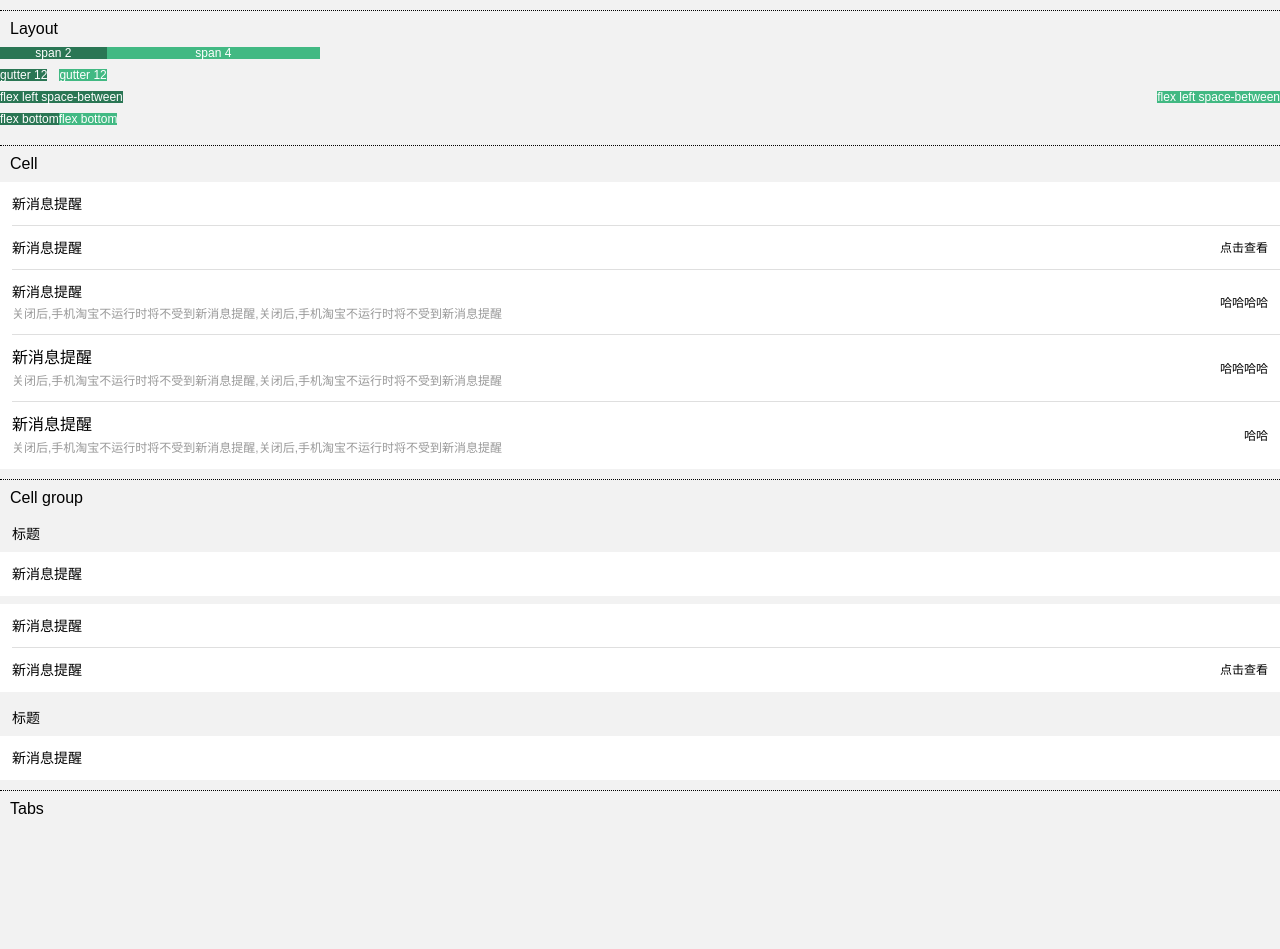
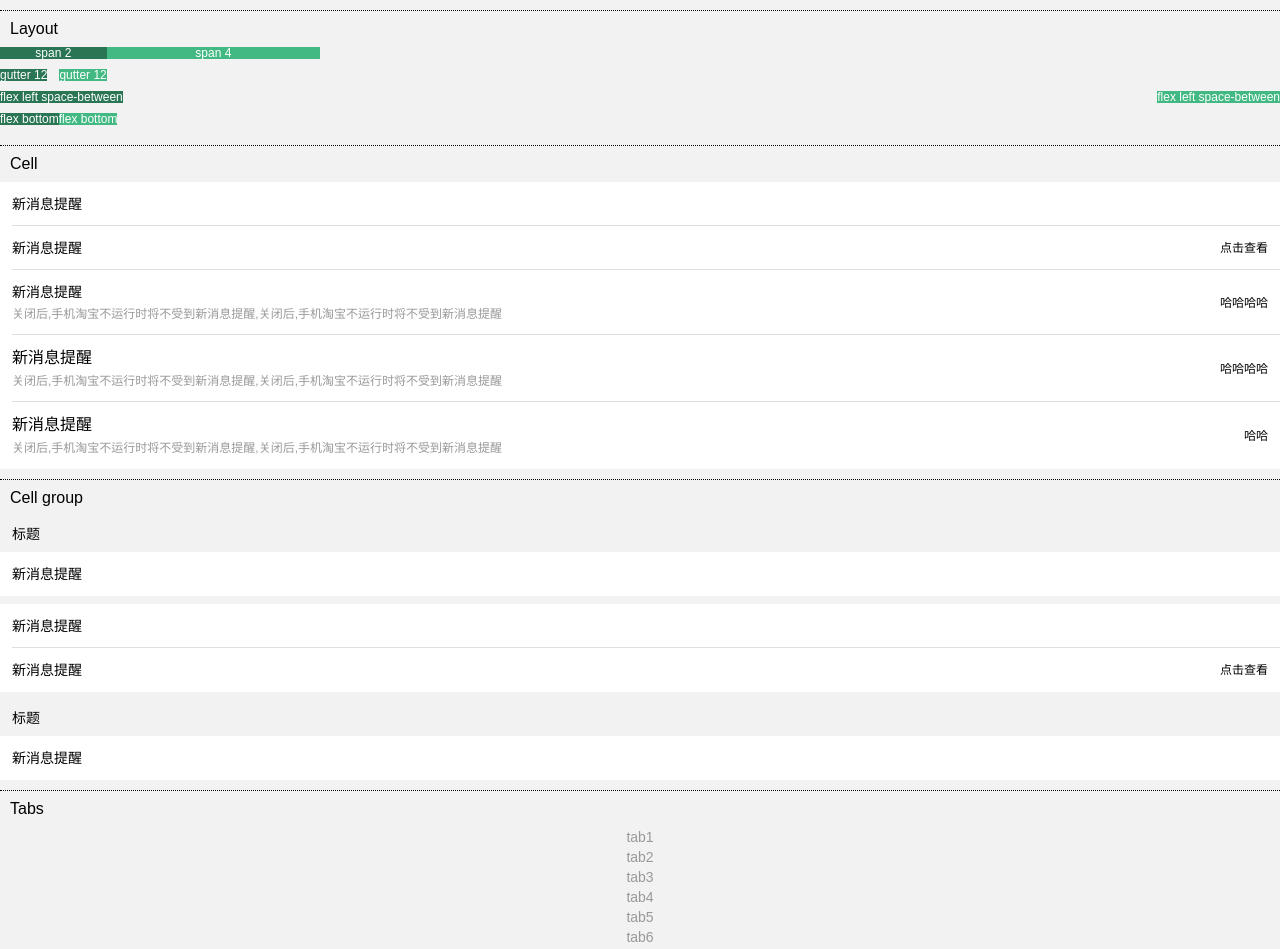
Before and after one commit to vita2333/vue2-taobao-mobile, a Vue app: page /#/ in a window 1280 px wide. Shown: the top 949 px of the page. Before the commit the page ends 827 px from the top, so only its background shows below. Built offline with nearby package versions, Linux system fonts and the light colour scheme; a small style sheet from the web is missing.

Commit message:
feat: tabs > content & index

```diff
--- a/src/components/tabs/Content.js
+++ b/src/components/tabs/Content.js
@@ -34,7 +34,7 @@ export default createComponent({
     genChildren() {
       return this.slots()
     },
-
+  },
   render() {
     return (
       <div class={bem('content')} {...{ on: this.listeners }}>
@@ -42,5 +42,4 @@ export default createComponent({
       </div>
     )
   },
-  },
 })
--- a/src/components/tabs/index.js
+++ b/src/components/tabs/index.js
@@ -2,11 +2,25 @@ import { createNamespace } from '@/utils/create'
 import { isHidden } from '@/utils/dom/style'
 import { addUnit } from '@/utils/format/unit'
 import Title from './Title'
+import Content from './Content'
 import { ParentMixin } from '@/mixins/relation'
+import { BindEventMixin } from '@/mixins/bind-event'
+import { isDef } from '@/utils'
 
-const [createComponent] = createNamespace('tabs')
+const [createComponent, bem] = createNamespace('tabs')
 export default createComponent({
-  mixins: [ParentMixin('vitaTabs')],
+  mixins: [
+    ParentMixin('vitaTabs'),
+    BindEventMixin(function(bind) {
+      bind(window, 'resize', this.resize, true)
+    }),
+  ],
+  props: {
+    active: {
+      type: [Number, String],
+      default: 0,
+    },
+  },
   model: {
     prop: 'active',
   },
@@ -22,6 +36,13 @@ export default createComponent({
       const activeTab = this.children[this.currentIndex]
       if (activeTab) {
         return activeTab.computedName
+      }
+    },
+  },
+  watch: {
+    active(name) {
+      if (name !== this.currentName) {
+        this.setCurrentIndexByName(name)
       }
     },
   },
@@ -47,12 +68,65 @@ export default createComponent({
         console.log('thisLineStyle===', this.lineStyle)
       })
     },
+    setCurrentIndexByName(name) {
+      const matched = this.children.filter((tab) => tab.computedName === name)
+      const defaultIndex = (this.children[0] || {}).index || 0
+      this.setCurrentIndex(matched.length ? matched[0].index : defaultIndex)
+    },
+    setCurrentIndex(currentIndex) {
+      currentIndex = this.findAvailableTab(currentIndex)
+      if (isDef(currentIndex) && currentIndex !== this.currentIndex) {
+        const shouldEmitChange = this.currentIndex !== null
+        this.currentIndex = currentIndex
+        this.$emit('input', this.currentName)
+        if (shouldEmitChange) {
+          this.$emit('change', this.currentName, this.children[currentIndex].title)
+        }
+      }
+    },
+    findAvailableTab(index) {
+      const diff = index < this.currentIndex ? -1 : 1
+
+      while (index >= 0 && index < this.children.length) {
+        if (!this.children[index].disabled) {
+          return index
+        }
+
+        index += diff
+      }
+    },
   },
   render() {
     const Nav = this.children.map((item, index) => (
-      <Title ref="titles" refInFor title={item.title} isActive={index === this.currentIndex} />
+      <Title
+        ref="titles"
+        refInFor
+        title={item.title}
+        isActive={index === this.currentIndex}
+        scopedSlots={{ default: () => item.slots('title') }}
+        onClick={() => {
+          this.onClick(index)
+        }}
+      />
     ))
-    console.log('nav===', Nav)
-    return <div>{Nav}</div>
+    const Wrap = (
+      <div ref="wrap" class={[bem('wrap')]}>
+        <div ref="nav" role="tablist" class={bem('nav')}>
+          {this.slots('nav-left')}
+          {Nav}
+          <div class={bem('line')}></div>
+          {this.slots('nav-right')}
+        </div>
+      </div>
+    )
+    console.log('wrap===', Wrap)
+    return (
+      <div class={bem()}>
+        {Wrap}
+        <Content currentIndex={this.currentIndex} onChange={this.setCurrentIndex}>
+          {this.slots()}
+        </Content>
+      </div>
+    )
   },
 })
```
Lines whose indentation alone changed are shown as unchanged.
